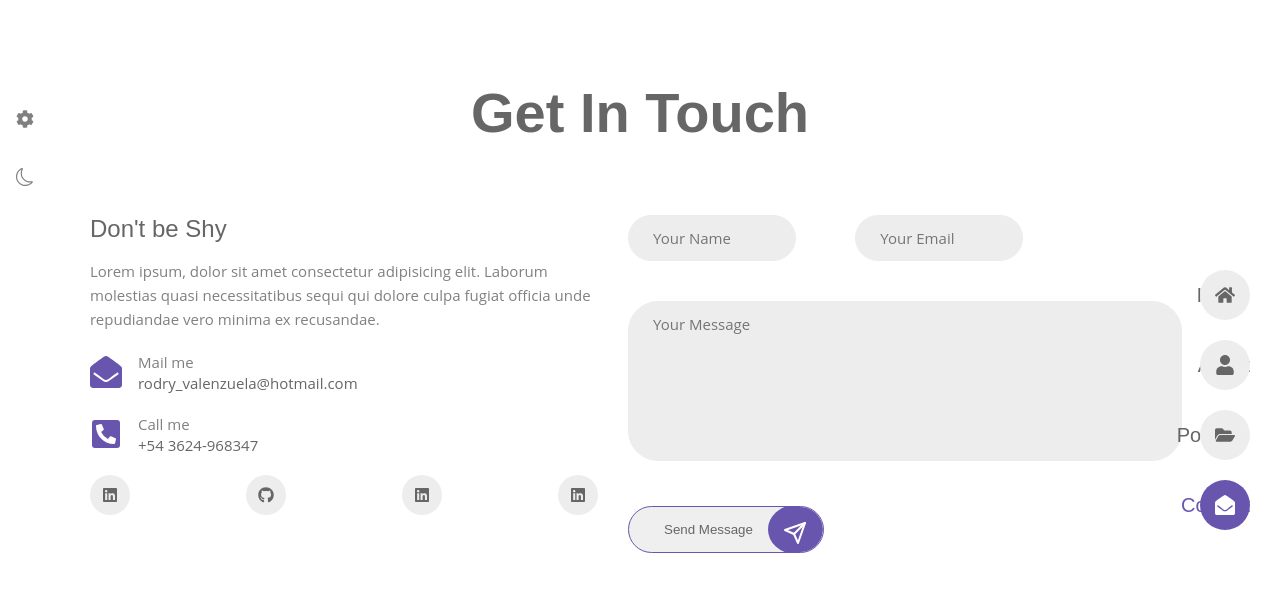
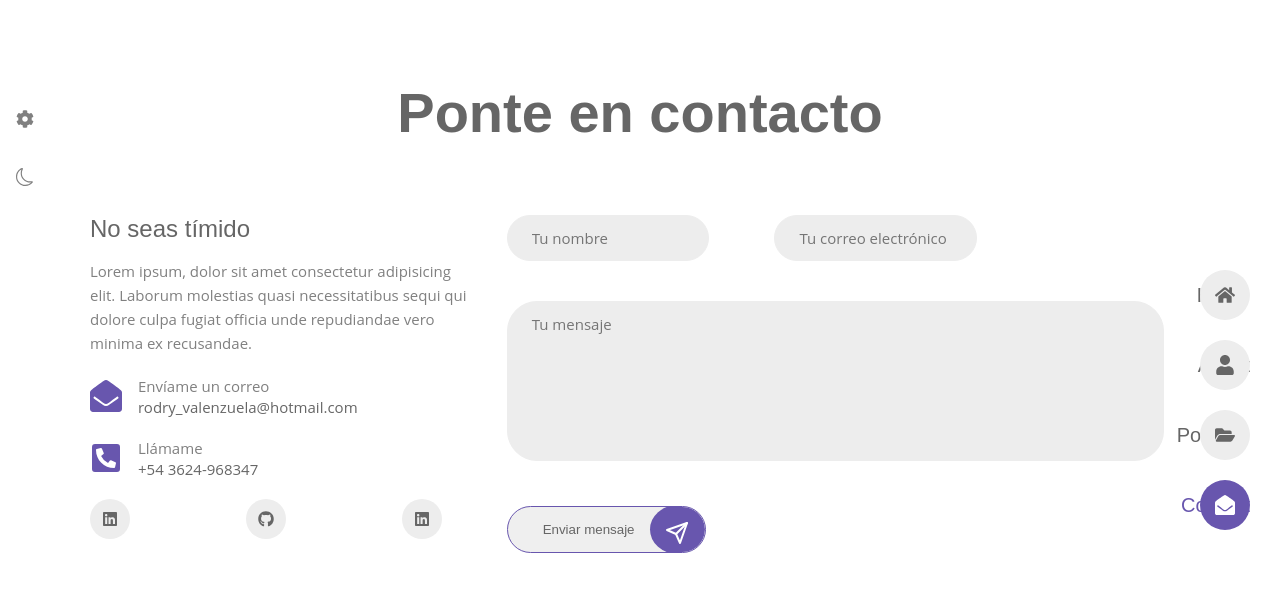
Before and after one commit to RodryVz/PortafolioReact, a React (Vite) app: page /contact in a window 1280 px wide. Shown: the top 592 px of the page. Built offline with nearby package versions, Linux system fonts and the light colour scheme; a web font is replaced by a local one.

Commit message:
fin de contact

```diff
--- a/package.json
+++ b/package.json
@@ -10,6 +10,7 @@
     "preview": "vite preview"
   },
   "dependencies": {
+    "@emailjs/browser": "^3.11.0",
     "html-react-parser": "^4.0.0",
     "react": "^18.2.0",
     "react-circular-progressbar": "^2.1.0",
--- a/src/page/contact/Contact.tsx
+++ b/src/page/contact/Contact.tsx
@@ -7,17 +7,85 @@ import {
 import { FiSend } from 'react-icons/fi';
 import "./contact.css";
 import "../../App.css";
+import { useRef, useState } from 'react';
+import emailjs from '@emailjs/browser';
+
+export const ContactUs = () => {
+    const form = useRef<HTMLFormElement>(null);
+    const [messageSent, setMessageSent] = useState(false);
+
+    const sendEmail = (e: { preventDefault: () => void; }) => {
+        e.preventDefault();
+
+        if (form.current !== null) {
+            emailjs
+                .sendForm(
+                    'service_yy64tyg',
+                    'template_8miui3c',
+                    form.current,
+                    'dGjvnKWRyzStBcN4g'
+                )
+                .then((result) => {
+                    console.log(result.text);
+                    setMessageSent(true);
+                }, (error) => {
+                    console.log(error.text);
+                });
+        };
+    }
+
+    return (
+        <form ref={form} onSubmit={sendEmail} className='contact__form'>
+            <div className='form__input-group'>
+                <div className='form__input-div'>
+                    <input
+                        type="text"
+                        placeholder='Tu nombre'
+                        className='form__control'
+                        name="user_name"
+                    />
+                </div>
+
+                <div className='form__input-div'>
+                    <input
+                        type="email"
+                        placeholder='Tu correo electrónico'
+                        className='form__control'
+                        name="user_email"
+                    />
+                </div>
+            </div>
+
+            <div className='form__input-div'>
+                <textarea
+                    placeholder='Tu mensaje'
+                    className='form__control textarea'
+                    name="message"
+                ></textarea>
+            </div>
+
+            <button className='button' type="submit">
+                Enviar mensaje
+                <span className='button__icon contact__button-icon'>
+                    <FiSend />
+                </span>
+            </button>
+
+            {messageSent && <p className="message-sent">¡Mensaje enviado!</p>}
+        </form>
+    );
+};
 
 const Contact = () => {
     return (
         <section className='contact section'>
             <h2 className='section__title'>
-                Get In <span>Touch</span>
+                Ponte en <span>contacto</span>
             </h2>
 
             <div className='contact__container conteiner grid'>
                 <div className='contact__data'>
-                    <h3 className='contact__title'>Don't be Shy</h3>
+                    <h3 className='contact__title'>No seas tímido</h3>
 
                     <p className='contact__description'>
                         Lorem ipsum, dolor sit amet consectetur adipisicing elit.
@@ -29,7 +97,7 @@ const Contact = () => {
                         <div className='info__item'>
                             <FaEnvelopeOpen className='info__icon' />
                             <div>
-                                <span className='info__title'>Mail me </span>
+                                <span className='info__title'>Envíame un correo </span>
                                 <h4 className='info__desc'>rodry_valenzuela@hotmail.com</h4>
                             </div>
                         </div>
@@ -37,7 +105,7 @@ const Contact = () => {
                             <FaPhoneSquareAlt className='info__icon' />
 
                             <div>
-                                <span className='info__title'>Call me </span>
+                                <span className='info__title'>Llámame </span>
                                 <h4 className='info__desc'>+54 3624-968347</h4>
                             </div>
                         </div>
@@ -54,44 +122,9 @@ const Contact = () => {
                         <a href="https://facebook.com" className='contact__social-link'>
                             <FaLinkedin />
                         </a>
-
-                        <a href="https://facebook.com" className='contact__social-link'>
-                            <FaLinkedin />
-                        </a>
                     </div>
                 </div>
-
-                <form className='contact__form'>
-                    <div className='form__input-group'>
-                        <div className='form__input-div'>
-                            <input
-                                type="text"
-                                placeholder='Your Name'
-                                className='form__control' />
-                        </div>
-
-                        <div className='form__input-div'>
-                            <input type="email"
-                                placeholder='Your Email'
-                                className='form__control' />
-                        </div>
-
-                    </div>
-
-                    <div className='form__input-div'>
-                        <textarea
-                            placeholder='Your Message'
-                            className='form__control textarea'
-                            ></textarea>
-                    </div>
-
-                    <button className='button'>
-                        Send Message
-                        <span className='button__icon contact__button-icon'>
-                            <FiSend />
-                        </span>
-                    </button>
-                </form>
+                <ContactUs />
             </div>
         </section>
     )
```
Also changed, not shown: 1 other file (tests, documents, lock files or other folders).
